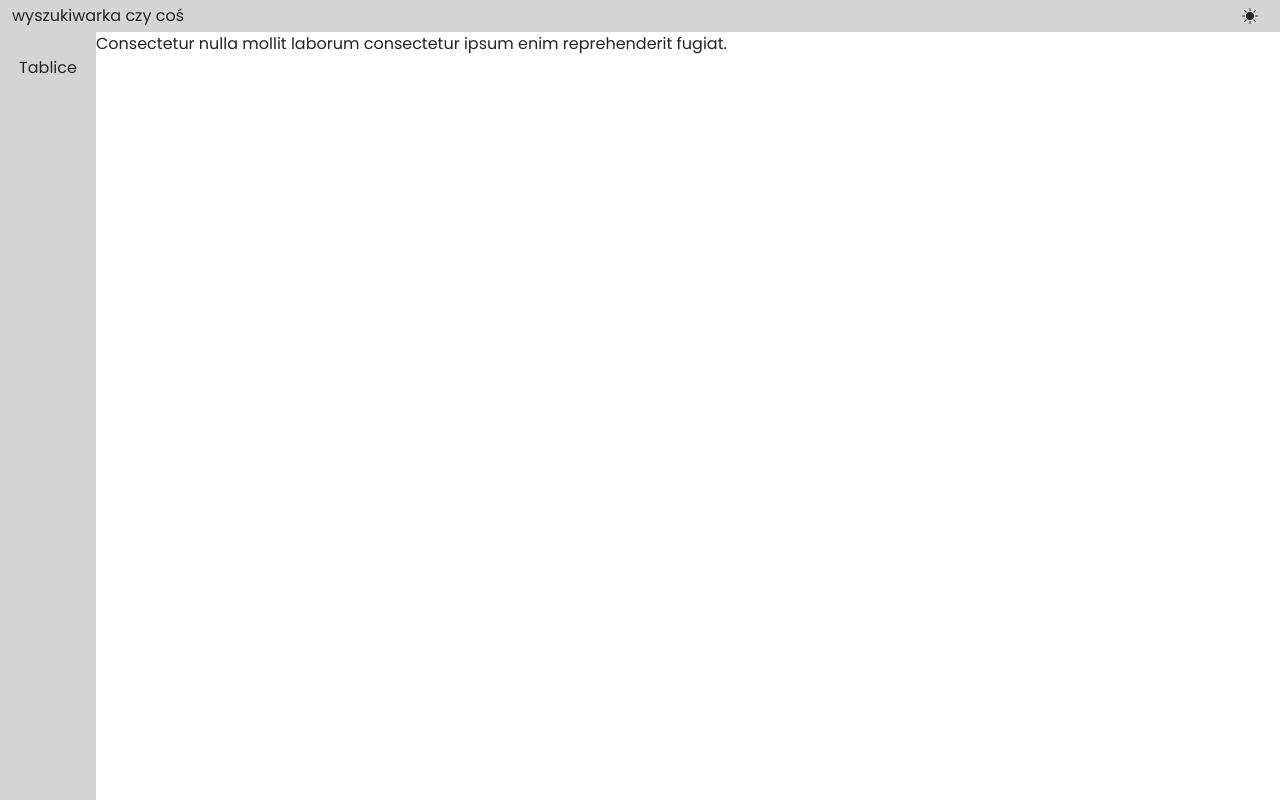
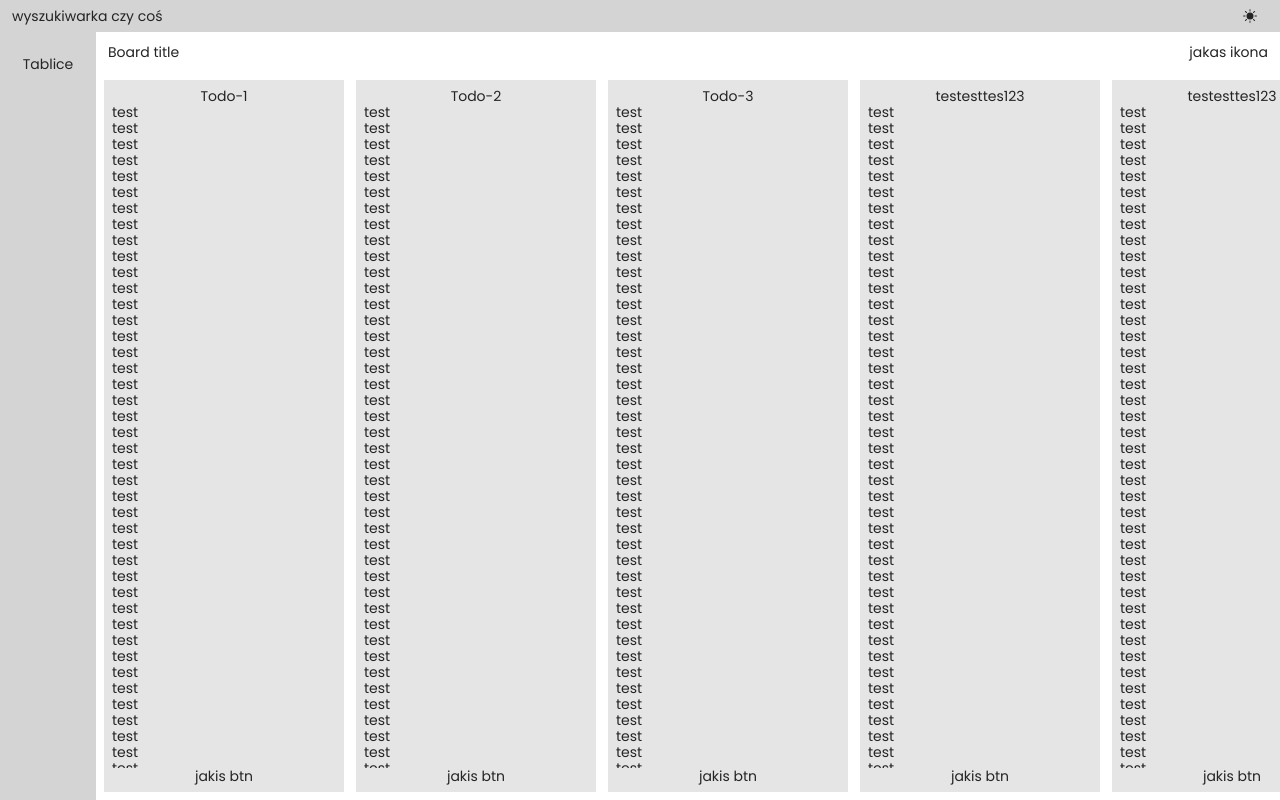
Before and after one commit to Provd5/trolle-clone, a Next.js app in the folder front/: page / in a window 1280 px wide. Built offline with nearby package versions, Linux system fonts and the light colour scheme.

Commit message:
Tablica, kolumny (#10)
dodanie dummydata i poprawne jej wyswietlenie,
podstawowe ostylowanie glownego szkieletu aplikacji, tablicy i kolumn

```diff
--- a/front/app/globals.css
+++ b/front/app/globals.css
@@ -11,19 +11,23 @@
   } */
 
 @layer components {
-  .content {
-    @apply pt-8;
-  }
-
-  .innerContent {
-    @apply flex flex-col gap-3 pt-12 pl-0 md:pt-0 md:pl-24;
-  }
-
   .btnIcon {
     @apply flex h-6 w-6 items-center justify-center rounded-md md:h-9 md:w-9;
   }
 }
 
+body,
+html {
+  height: 100%;
+}
+
+html.dark {
+  color-scheme: dark;
+}
+html.light {
+  color-scheme: light;
+}
+
 #indent {
   padding-left: 10px;
 }
--- a/front/app/layout.tsx
+++ b/front/app/layout.tsx
@@ -37,14 +37,16 @@ export default function RootLayout({
       <body
         className={clsx(
           poppinsFont.className,
-          "bg-white text-black dark:bg-black dark:text-white"
+          "bg-white text-base text-black dark:bg-black dark:text-white"
         )}
       >
         <script dangerouslySetInnerHTML={{ __html: modeInitializerScript }} />
-        <Topbar />
-        <div className="content">
-          <Sidebar />
-          <div className="innerContent">{children}</div>
+        <div className="relative flex h-full flex-col">
+          <Topbar />
+          <main className="flex flex-none grow flex-col md:flex-row">
+            <Sidebar />
+            {children}
+          </main>
         </div>
       </body>
     </html>
--- a/front/app/page.tsx
+++ b/front/app/page.tsx
@@ -1,10 +1,9 @@
+import Board from "components/BoardsContent/Board/Board";
+
 export default function Home() {
   return (
-    <main className="main">
-      <p>
-        Consectetur nulla mollit laborum consectetur ipsum enim reprehenderit
-        fugiat.
-      </p>
-    </main>
+    <section className="h-full w-full overflow-hidden">
+      <Board />
+    </section>
   );
 }
--- a/front/components/BoardsContent/Board/Board.tsx
+++ b/front/components/BoardsContent/Board/Board.tsx
@@ -1,3 +1,44 @@
+"use client";
+
+import { useEffect, useState } from "react";
+import { DummyData } from "data/DummyData";
+
+import { BoardTypes, ColumnTypes } from "types/ContentDataStructure";
+
+import Column from "../Column/Column";
+
 export default function Board() {
-  return <div>Board</div>;
+  const [board, setBoard] = useState<BoardTypes>();
+  const [columns, setColumns] = useState<ColumnTypes[]>([]);
+
+  useEffect(() => {
+    const boardData = DummyData.boards.find((item) => item.id === "board-1");
+    if (boardData) {
+      setBoard(boardData);
+      setColumns(boardData.columns);
+    }
+  }, []);
+
+  return (
+    <div className="relative flex h-full flex-col">
+      {!board ? (
+        <div>Brak tablic</div>
+      ) : (
+        <>
+          <div className="flex items-center justify-between p-3">
+            <div>Board title</div>
+            <div>jakas ikona</div>
+          </div>
+          <div className="relative h-full overflow-x-auto overflow-y-hidden">
+            <div className="absolute inset-0 m-2 flex gap-3">
+              {columns &&
+                columns.map((column: ColumnTypes) => (
+                  <Column column={column} key={column.id} />
+                ))}
+            </div>
+          </div>
+        </>
+      )}
+    </div>
+  );
 }
--- a/front/components/BoardsContent/Column/Column.tsx
+++ b/front/components/BoardsContent/Column/Column.tsx
@@ -1,3 +1,74 @@
-export default function Column() {
-  return <div>Column</div>;
+import { ColumnTypes } from "types/ContentDataStructure";
+
+export default function Column({ column }: { column: ColumnTypes }) {
+  return (
+    <div className="flex w-60 flex-none flex-col items-center justify-center bg-neutral-200 p-2 dark:bg-neutral-800">
+      <div className="header">
+        <h1>{column.title}</h1>
+      </div>
+      <div className="body w-full overflow-y-auto">
+        <div className="card">test</div>
+        <div className="card">test</div>
+        <div className="card">test</div>
+        <div className="card">test</div>
+        <div className="card">test</div>
+        <div className="card">test</div>
+        <div className="card">test</div>
+        <div className="card">test</div>
+        <div className="card">test</div>
+        <div className="card">test</div>
+        <div className="card">test</div>
+        <div className="card">test</div>
+        <div className="card">test</div>
+        <div className="card">test</div>
+        <div className="card">test</div>
+        <div className="card">test</div>
+        <div className="card">test</div>
+        <div className="card">test</div>
+        <div className="card">test</div>
+        <div className="card">test</div>
+        <div className="card">test</div>
+        <div className="card">test</div>
+        <div className="card">test</div>
+        <div className="card">test</div>
+        <div className="card">test</div>
+        <div className="card">test</div>
+        <div className="card">test</div>
+        <div className="card">test</div>
+        <div className="card">test</div>
+        <div className="card">test</div>
+        <div className="card">test</div>
+        <div className="card">test</div>
+        <div className="card">test</div>
+        <div className="card">test</div>
+        <div className="card">test</div>
+        <div className="card">test</div>
+        <div className="card">test</div>
+        <div className="card">test</div>
+        <div className="card">test</div>
+        <div className="card">test</div>
+        <div className="card">test</div>
+        <div className="card">test</div>
+        <div className="card">test</div>
+        <div className="card">test</div>
+        <div className="card">test</div>
+        <div className="card">test</div>
+        <div className="card">test</div>
+        <div className="card">test</div>
+        <div className="card">test</div>
+        <div className="card">test</div>
+        <div className="card">test</div>
+        <div className="card">test</div>
+        <div className="card">test</div>
+        <div className="card">test</div>
+        <div className="card">test</div>
+        <div className="card">test</div>
+        <div className="card">test</div>
+        <div className="card">test</div>
+        <div className="card">test</div>
+        <div className="card">test</div>
+      </div>
+      <div className="footer">jakis btn</div>
+    </div>
+  );
 }
--- a/front/components/ModeSwitcher/ModeSwitcher.tsx
+++ b/front/components/ModeSwitcher/ModeSwitcher.tsx
@@ -26,14 +26,13 @@ export default function ModeSwitcher() {
   }
 
   return (
-    isModeLoaded && (
     <button
       onClick={() => changeMode()}
       aria-label="switchMode"
       className="btnIcon"
     >
-        {mode === "light" ? <BsFillSunFill /> : <BsFillMoonFill />}
+      {isModeLoaded &&
+        (mode === "light" ? <BsFillSunFill /> : <BsFillMoonFill />)}
     </button>
-    )
   );
 }
--- a/front/components/Navbars/Sidebar.tsx
+++ b/front/components/Navbars/Sidebar.tsx
@@ -2,13 +2,13 @@ import { FiMenu } from "react-icons/fi";
 
 export default function Sidebar() {
   return (
-    <div className="fixed flex h-12 w-screen items-center justify-between bg-neutral-300 py-0 px-3 dark:bg-neutral-700 md:h-[-webkit-fill-available] md:w-24 md:flex-col md:px-0 md:py-6">
-      <div className="flex gap-1">
+    <section className="flex h-12 w-auto flex-none items-center justify-between bg-neutral-300 py-0 px-3 dark:bg-neutral-700 md:h-auto md:w-24 md:flex-col md:px-0 md:py-6">
+      <div className="flex items-center justify-center gap-1">
         <button className="btnIcon md:hidden">
           <FiMenu />
         </button>
         Tablice
       </div>
-    </div>
+    </section>
   );
 }
--- a/front/components/Navbars/Topbar.tsx
+++ b/front/components/Navbars/Topbar.tsx
@@ -2,9 +2,9 @@ import ModeSwitcher from "components/ModeSwitcher/ModeSwitcher";
 
 export default function Topbar() {
   return (
-    <div className="fixed flex h-8 w-screen items-center justify-between bg-neutral-300 py-0 px-3 dark:bg-neutral-700">
+    <nav className="flex h-8 items-center justify-between bg-neutral-300 py-0 px-3 dark:bg-neutral-700">
       wyszukiwarka czy coś
       <ModeSwitcher />
-    </div>
+    </nav>
   );
 }
--- a/front/data/DummyData.tsx
+++ b/front/data/DummyData.tsx
@@ -4,7 +4,16 @@ export const DummyData: ContentDataStructure = {
   boards: [
     {
       id: "board-1",
-      columnsOrder: ["column-1", "column-2", "column-3"],
+      columnsOrder: [
+        "column-1",
+        "column-2",
+        "column-3",
+        "column-4",
+        "column-5",
+        "column-6",
+        "column-7",
+        "column-8",
+      ],
       columns: [
         {
           id: "column-1",
@@ -120,6 +129,41 @@ export const DummyData: ContentDataStructure = {
             },
           ],
         },
+        {
+          id: "column-4",
+          boardId: "board-1",
+          title: "testesttes123",
+          cardsOrder: [],
+          cards: [],
+        },
+        {
+          id: "column-5",
+          boardId: "board-1",
+          title: "testesttes123",
+          cardsOrder: [],
+          cards: [],
+        },
+        {
+          id: "column-6",
+          boardId: "board-1",
+          title: "testesttes123",
+          cardsOrder: [],
+          cards: [],
+        },
+        {
+          id: "column-7",
+          boardId: "board-1",
+          title: "testesttes123",
+          cardsOrder: [],
+          cards: [],
+        },
+        {
+          id: "column-8",
+          boardId: "board-1",
+          title: "testesttes123",
+          cardsOrder: [],
+          cards: [],
+        },
       ],
     },
   ],
--- a/front/tailwind.config.js
+++ b/front/tailwind.config.js
@@ -3,6 +3,15 @@ module.exports = {
   darkMode: "class",
   content: ["./app/**/*.{js,ts,jsx,tsx}", "./components/**/*.{js,ts,jsx,tsx}"],
   theme: {
+    fontSize: {
+      sm: ["12px", "14px"],
+      base: ["14px", "16px"],
+      xl: ["16px", "18px"],
+      "2xl": ["18px", "20px"],
+      "3xl": ["20px", "22px"],
+      "4xl": ["22px", "24px"],
+      "5xl": ["24px", "26px"],
+    },
     extend: {
       colors: {
         transparent: "transparent",
```
Lines whose indentation alone changed are shown as unchanged.
